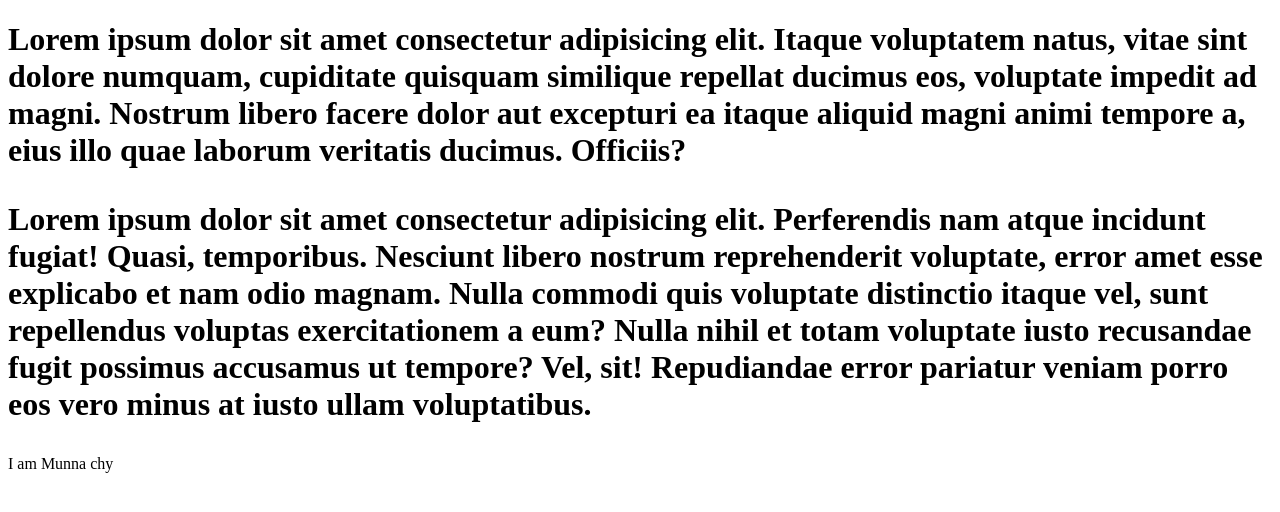
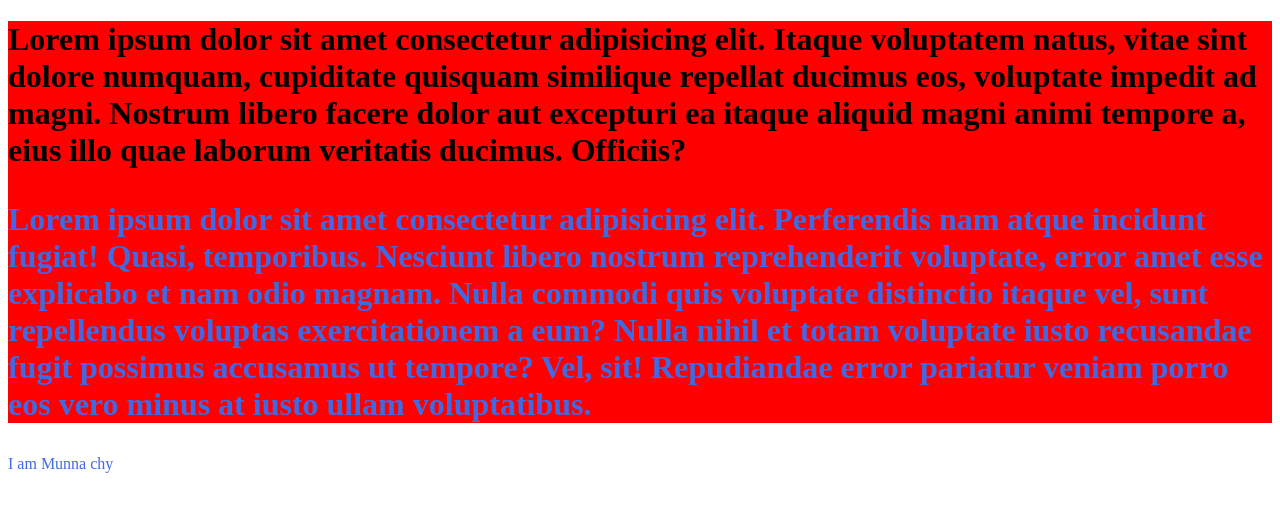
Before and after one commit to motlubmunna/my-first-repo, a plain HTML site: page index.html in a window 1280 px wide. Drawn offline with Linux system fonts and the light colour scheme.

Commit message:
ja icca ta korbo

```diff
--- a/index.html
+++ b/index.html
@@ -9,6 +9,7 @@
         <p>Lorem ipsum dolor sit amet consectetur adipisicing elit. Perferendis nam atque incidunt fugiat! Quasi, temporibus. Nesciunt libero nostrum reprehenderit voluptate, error amet esse explicabo et nam odio magnam. Nulla commodi quis voluptate distinctio itaque vel, sunt repellendus voluptas exercitationem a eum? Nulla nihil et totam voluptate iusto recusandae fugit possimus accusamus ut tempore? Vel, sit! Repudiandae error pariatur veniam porro eos vero minus at iusto ullam voluptatibus.</p>
     </h1>
     <p>I am Munna chy</p>
+    <link rel="stylesheet" href="style.css">
 </head>
 <body>
 
--- /dev/null
+++ b/style.css
@@ -0,0 +1,6 @@
+h1{
+    background-color: red;
+}
+p{
+    color: royalblue;
+}
```
